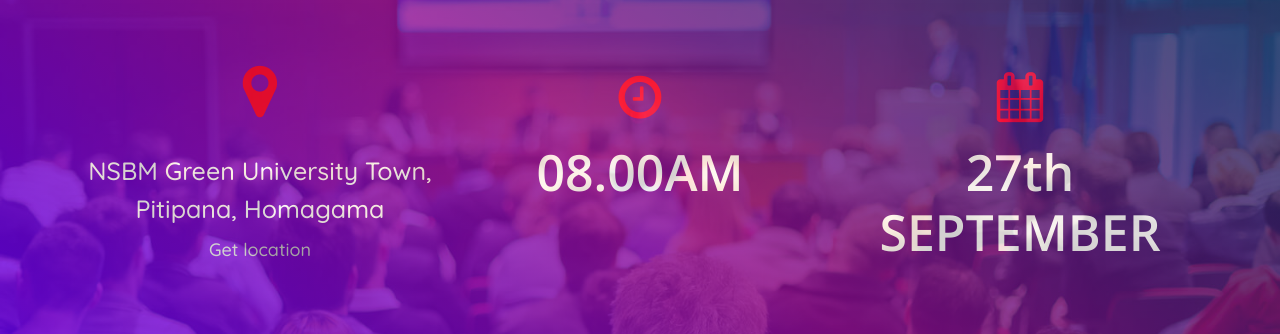
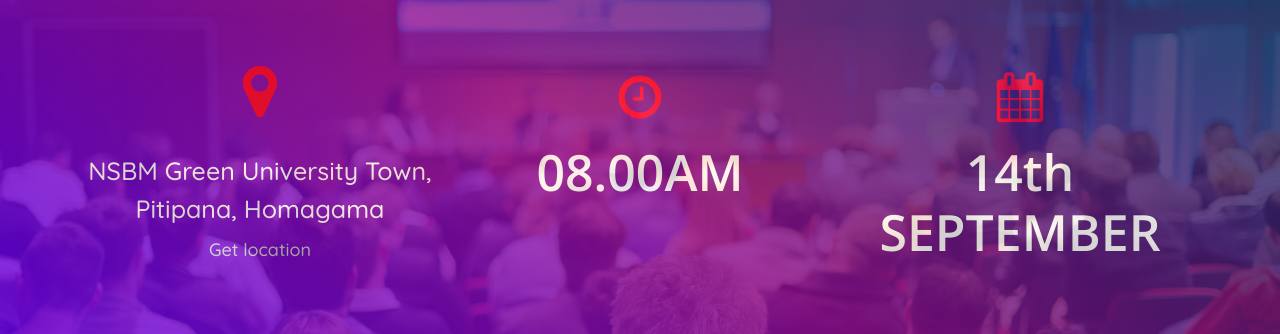
Before and after one commit to ngsrilanka/ngSrilanka-2019, an Angular app: page / in a window 1280 px wide. Shown: the part 4316-4650 px from the top of the page. Built offline with nearby package versions, Linux system fonts and the light colour scheme.

Commit message:
changed the event date

```diff
--- a/src/app/components/venue/venue.component.html
+++ b/src/app/components/venue/venue.component.html
@@ -15,7 +15,7 @@
         </div>
         <div class="col-md-4 date-time">
           <p><i class="fa fa-calendar"></i></p>
-          <p class="date-text">27th SEPTEMBER</p>
+          <p class="date-text">14th SEPTEMBER</p>
         </div>
       </div>
     </div>
```
